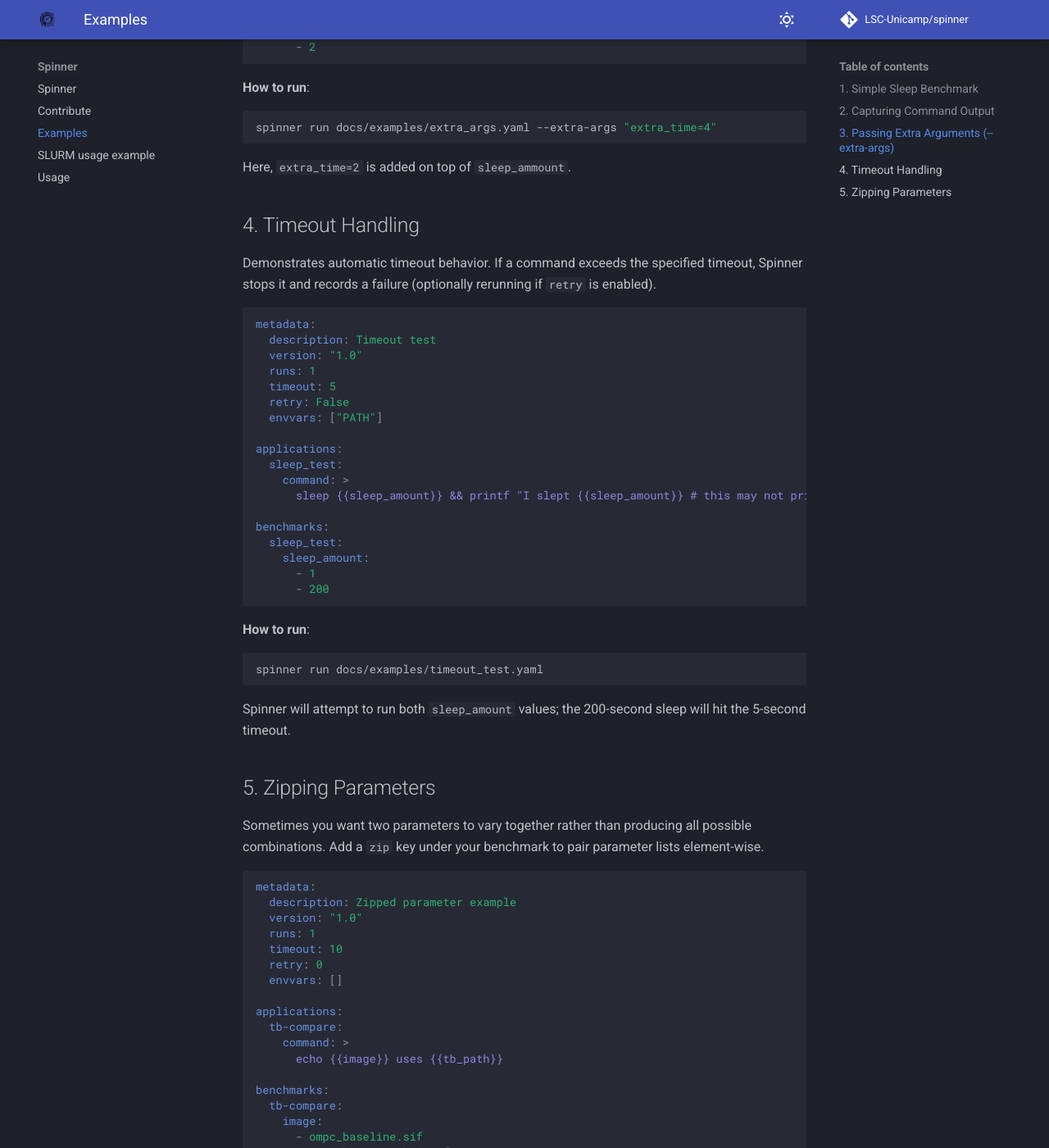
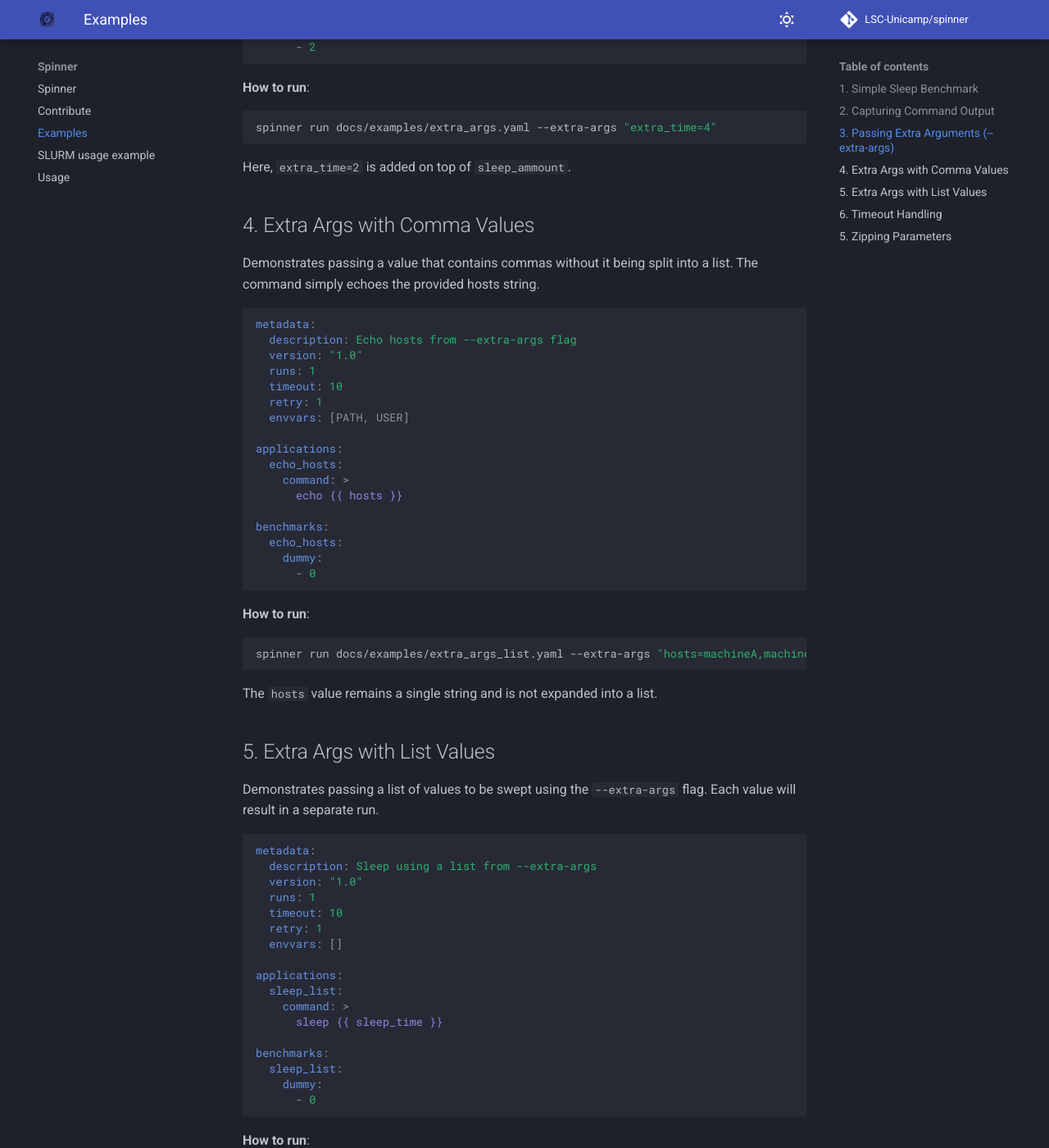
Before and after one commit to LSC-Unicamp/spinner, an MkDocs documentation site: the page built from docs/examples.md, in a window 1280 px wide and 1400 px high, scrolled down 2403 px. Shown: the whole window at 82% size. Built offline with MkDocs 1.6.1 and Material for MkDocs 9.7.7, drawn with Linux system fonts in a browser that asks for light colours; comment, search, counter and statistics services are not loaded; some of the changed text lies outside the part shown.

Commit message:
Fix extra args parsing for Spinner (#53)
 - handle string values correctly in `SpinnerBenchmark.sweep_parameters`
- add tests for `ExtraArgs` parsing and sweep with fixed values

````diff
--- a/docs/examples.md
+++ b/docs/examples.md
@@ -50,7 +50,39 @@
 
 Here, `extra_time=2` is added on top of `sleep_ammount`.
 
-## 4. Timeout Handling
+## 4. Extra Args with Comma Values
+
+Demonstrates passing a value that contains commas without it being split
+into a list. The command simply echoes the provided hosts string.
+
+```yaml
+--8<-- "./docs/examples/extra_args_list.yaml"
+```
+
+**How to run**:
+
+```bash
+spinner run docs/examples/extra_args_list.yaml --extra-args "hosts=machineA,machineB"
+```
+
+The `hosts` value remains a single string and is not expanded into a list.
+
+## 5. Extra Args with List Values
+
+Demonstrates passing a list of values to be swept using the `--extra-args`
+flag. Each value will result in a separate run.
+
+```yaml
+--8<-- "./docs/examples/extra_args_sleep_list.yaml"
+```
+
+**How to run**:
+
+```bash
+spinner run docs/examples/extra_args_sleep_list.yaml --extra-args 'sleep_time=[1,2]'
+```
+
+## 6. Timeout Handling
 
 Demonstrates automatic timeout behavior. If a command exceeds the specified timeout, Spinner stops it and records a failure (optionally rerunning if `retry` is enabled).
 
--- /dev/null
+++ b/docs/examples/extra_args_list.yaml
@@ -0,0 +1,17 @@
+metadata:
+  description: Echo hosts from --extra-args flag
+  version: "1.0"
+  runs: 1
+  timeout: 10
+  retry: 1
+  envvars: [PATH, USER]
+
+applications:
+  echo_hosts:
+    command: >
+      echo {{ hosts }}
+
+benchmarks:
+  echo_hosts:
+    dummy:
+      - 0
--- /dev/null
+++ b/docs/examples/extra_args_sleep_list.yaml
@@ -0,0 +1,17 @@
+metadata:
+  description: Sleep using a list from --extra-args
+  version: "1.0"
+  runs: 1
+  timeout: 10
+  retry: 1
+  envvars: []
+
+applications:
+  sleep_list:
+    command: >
+      sleep {{ sleep_time }}
+
+benchmarks:
+  sleep_list:
+    dummy:
+      - 0
````
Also changed, not shown: 4 other files.
